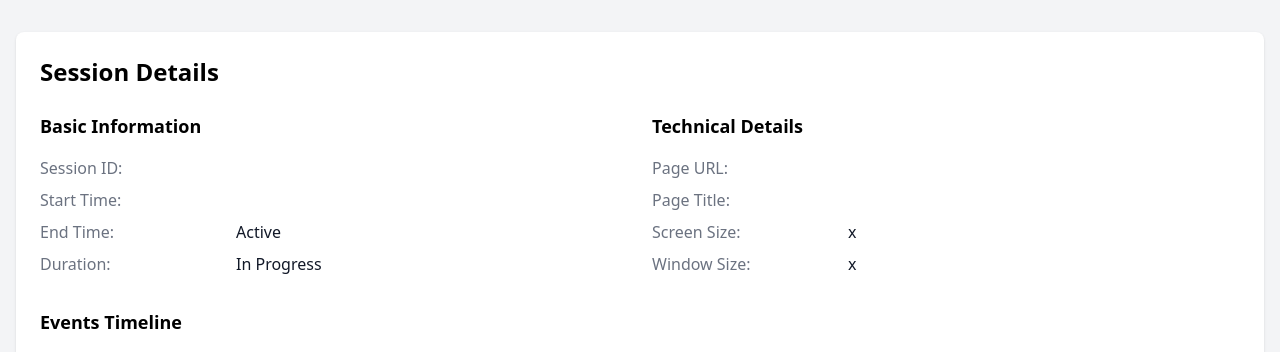
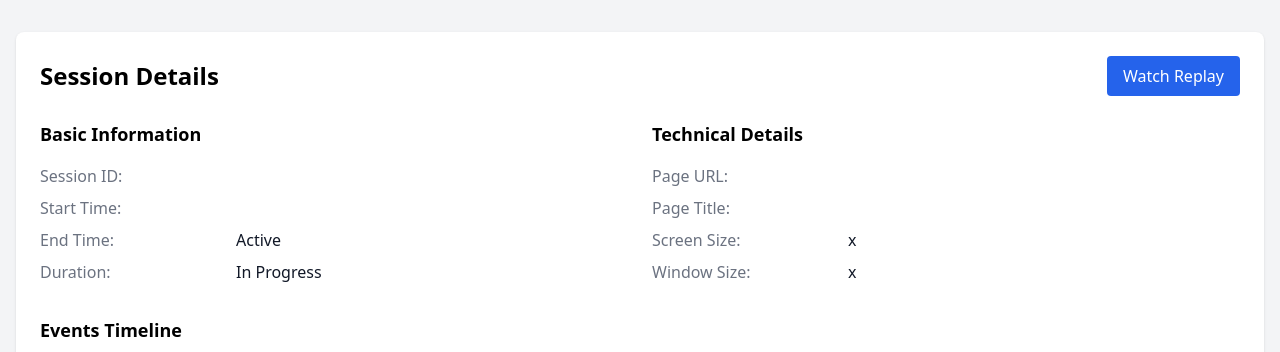
Before and after one commit to dylanturn/clearsight, a Django app: template core/templates/core/session_detail.html in a window 1280 px wide. Shown: the part 64-416 px from the top of the page. Run offline with Django 5.2, Linux system fonts and the light colour scheme; the template is opened without the code that fills it, so the values that code supplies are empty; some libraries are stand-ins or nearby versions.

Commit message:
Add session replay feature with URL, view, and template link

```diff
--- a/clearsight/urls.py
+++ b/clearsight/urls.py
@@ -23,5 +23,6 @@ urlpatterns = [
     path('', views.dashboard, name='dashboard'),
     path('sessions/', views.sessions_list, name='sessions_list'),
     path('sessions/<uuid:session_id>/', views.session_detail, name='session_detail'),
+    path('sessions/<uuid:session_id>/replay/', views.session_replay, name='session_replay'),
     path('test/', views.test_page, name='test_page'),
 ]
--- a/core/templates/core/session_detail.html
+++ b/core/templates/core/session_detail.html
@@ -4,7 +4,12 @@
 
 {% block content %}
 <div class="bg-white dark:bg-gray-800 shadow rounded-lg p-6">
-    <h2 class="text-2xl font-bold mb-6 dark:text-white">Session Details</h2>
+    <div class="flex justify-between items-center mb-6">
+        <h2 class="text-2xl font-bold dark:text-white">Session Details</h2>
+        <a href="{% url 'session_replay' session.id %}" class="px-4 py-2 bg-blue-600 text-white rounded hover:bg-blue-700">
+            Watch Replay
+        </a>
+    </div>
 
     <div class="grid grid-cols-1 md:grid-cols-2 gap-6 mb-8">
         <div>
```
Also changed, not shown: core/views.py (+31 -0 lines).
